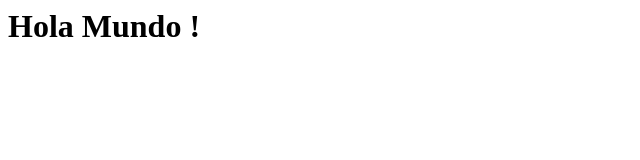
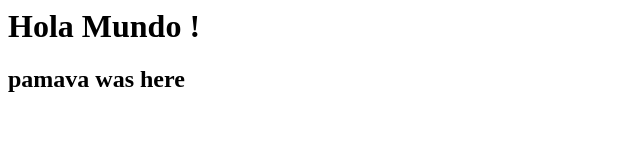
Before and after one commit to pamava/pamava.github.io, a plain HTML site: page index.html in a window 1280 px wide. Shown: the whole page, without its empty margins (0-640 px from the left). Drawn offline with Linux system fonts and the light colour scheme.

Commit message:
Segunda edicion Pamava

```diff
--- a/index.html
+++ b/index.html
@@ -1,3 +1,5 @@
 <html>
     <h1>Hola Mundo !</h1>
+    <h2> pamava was here </h2>
+
 </html>
```
Also changed, not shown: 2 other files.
